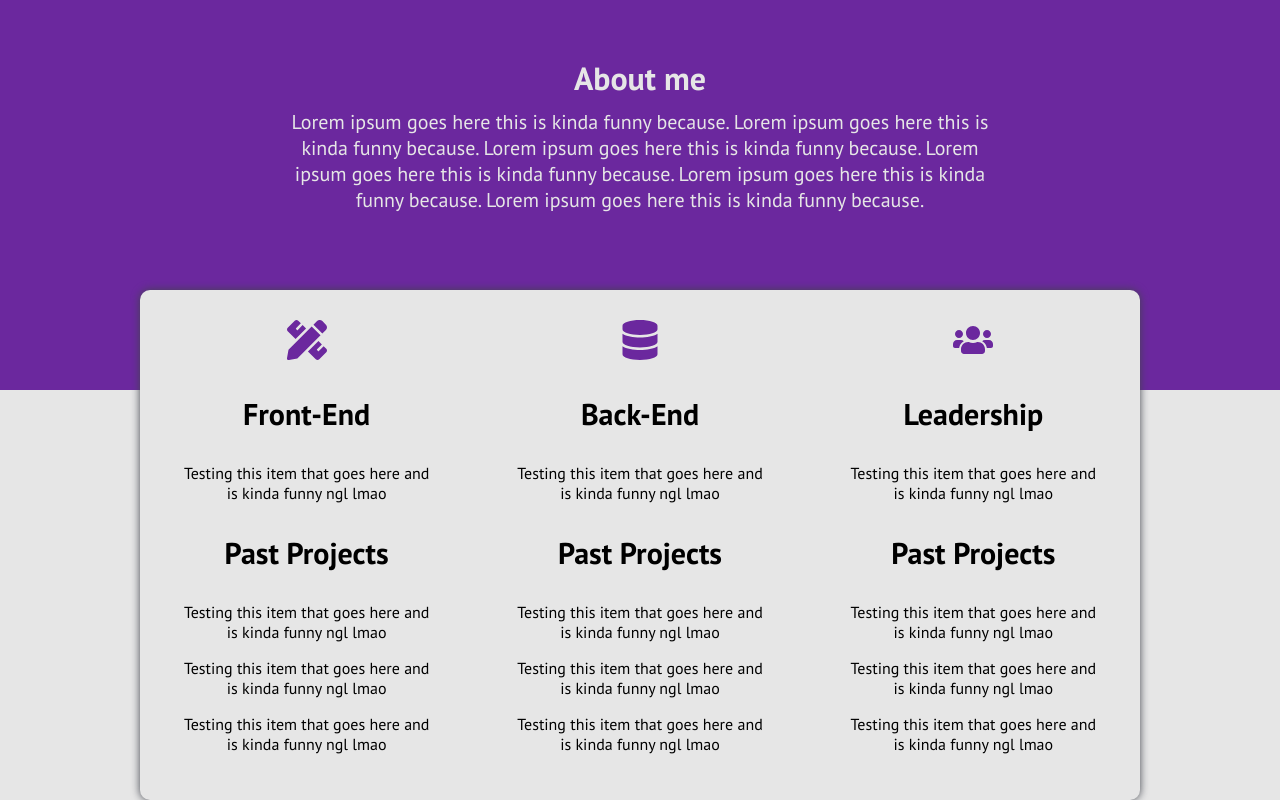
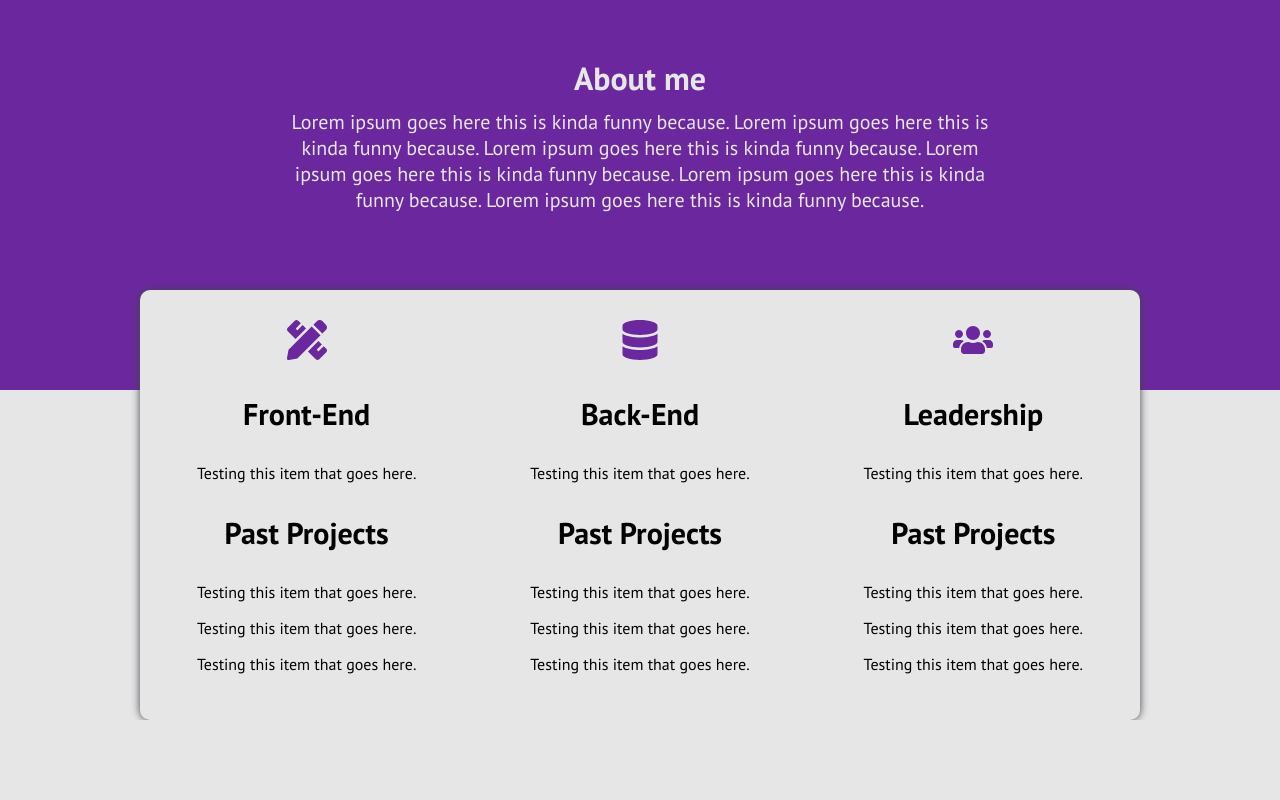
Before and after one commit to dnhen/portfolio, a React (Create React App) app: page / in a window 1280 px wide. Shown: the part 830-1630 px from the top of the page. After the commit the page ends 1550 px from the top, so only its background shows below. Built offline with nearby package versions, Linux system fonts and the light colour scheme.

Commit message:
Changed text

```diff
--- a/src/Components/SectionAbout.js
+++ b/src/Components/SectionAbout.js
@@ -15,29 +15,29 @@ const SectionAbout = () => {
         <div className="feature">
           <FaPencilRuler size="40" style={{color: "#6B289E"}} />
           <p className="title">Front-End</p>
-          <p>Testing this item that goes here and is kinda funny ngl lmao</p>
+          <p>Testing this item that goes here.</p>
           <p className="title">Past Projects</p>
-          <p>Testing this item that goes here and is kinda funny ngl lmao</p>
-          <p>Testing this item that goes here and is kinda funny ngl lmao</p>
-          <p>Testing this item that goes here and is kinda funny ngl lmao</p>
+          <p>Testing this item that goes here.</p>
+          <p>Testing this item that goes here.</p>
+          <p>Testing this item that goes here.</p>
         </div>
         <div className="feature">
           <FaDatabase size="40" style={{color: "#6B289E"}} />
           <p className="title">Back-End</p>
-          <p>Testing this item that goes here and is kinda funny ngl lmao</p>
+          <p>Testing this item that goes here.</p>
           <p className="title">Past Projects</p>
-          <p>Testing this item that goes here and is kinda funny ngl lmao</p>
-          <p>Testing this item that goes here and is kinda funny ngl lmao</p>
-          <p>Testing this item that goes here and is kinda funny ngl lmao</p>
+          <p>Testing this item that goes here.</p>
+          <p>Testing this item that goes here.</p>
+          <p>Testing this item that goes here.</p>
         </div>
         <div className="feature">
           <FaUsers size="40" style={{color: "#6B289E"}} />
           <p className="title">Leadership</p>
-          <p>Testing this item that goes here and is kinda funny ngl lmao</p>
+          <p>Testing this item that goes here.</p>
           <p className="title">Past Projects</p>
-          <p>Testing this item that goes here and is kinda funny ngl lmao</p>
-          <p>Testing this item that goes here and is kinda funny ngl lmao</p>
-          <p>Testing this item that goes here and is kinda funny ngl lmao</p>
+          <p>Testing this item that goes here.</p>
+          <p>Testing this item that goes here.</p>
+          <p>Testing this item that goes here.</p>
         </div>
       </div>
     </div>
```
